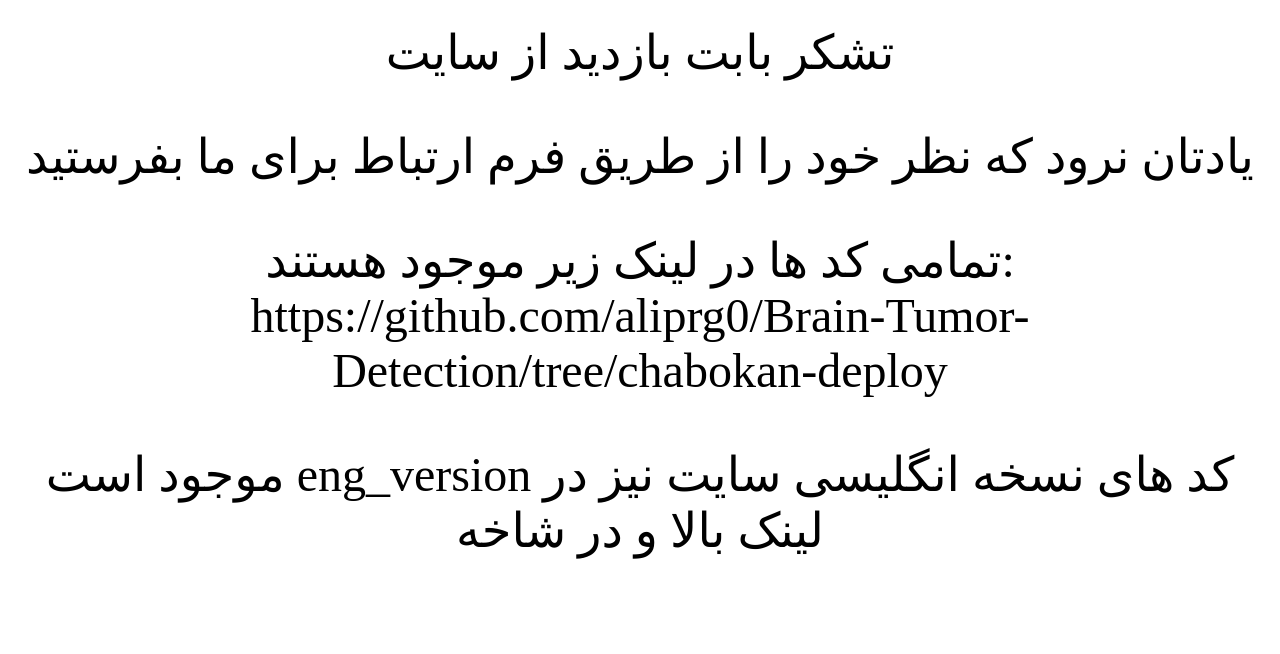
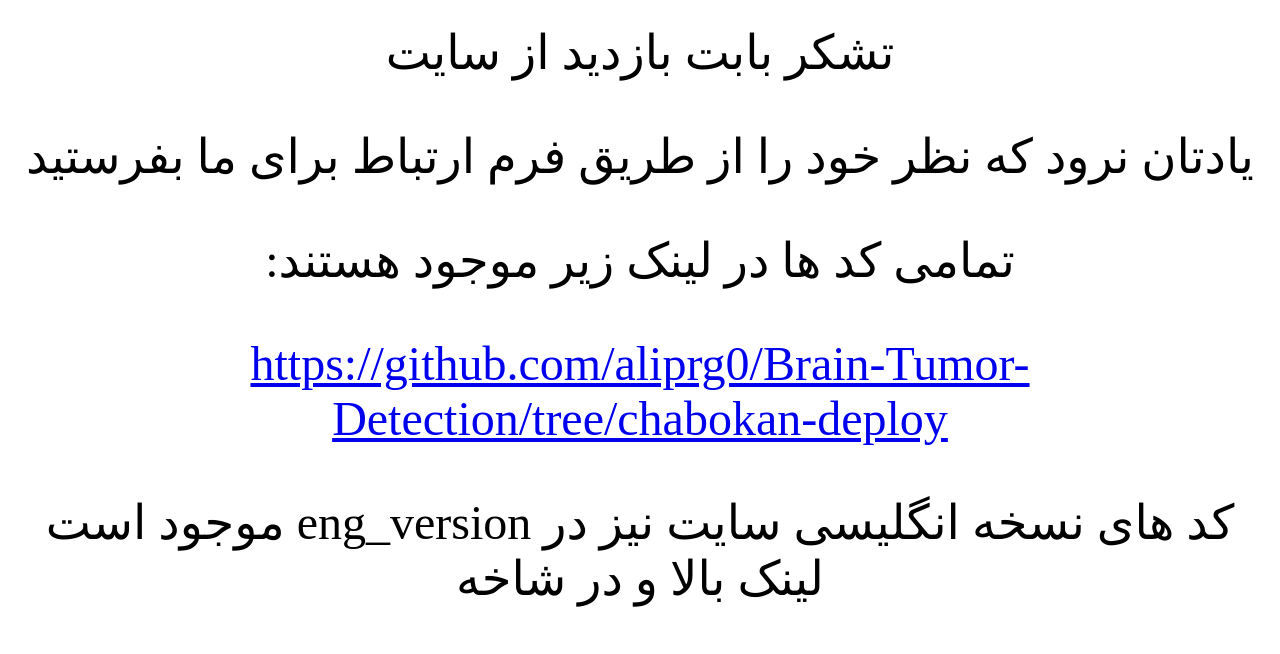
Before and after one commit to aliprg0/Brain-Tumor-Detection, a Flask app: page /info/ in a window 1280 px wide. Shown: the part 435-1089 px from the top of the page. Before the commit the page ends 994 px from the top, so only its background shows below. Run offline with Flask 2, Linux system fonts and the light colour scheme.

Commit message:
image resized - hyperlinks added

```diff
--- a/static/app.js
+++ b/static/app.js
@@ -21,7 +21,7 @@ function showPreview(event) {
     .then((response) => response.json())
     .then((data) => {
       var pricesection = document.getElementById("Predicted_Result");
-      pricesection.innerText = "Prediction : " + data["Result"];
+      pricesection.innerText = "نتیجه : " + data["Result"];
     })
 
     //if there's an error, you'll see it here
--- a/templates/index.html
+++ b/templates/index.html
@@ -27,9 +27,9 @@
     </ul>
     <!--you can donwload and use these pictures for making sure the AI is working-->
     <h3 class="text">اگر به پوشه عکس ها دسترسی ندارید میتوانید از این لینک گوگل درایو فایل ها را دانلود کرده و تست کنید
-       https://drive.google.com/drive/folders/1C_68ovwjlQ2rPdW_TwaUtPFPBauWKFvT?usp=sharing</h3>
-
-   <img src="{{ url_for('static', filename='picture.png') }}" alt="LOGO" width="600" height="600" class="mimg">
+       <a href="https://drive.google.com/drive/folders/1C_68ovwjlQ2rPdW_TwaUtPFPBauWKFvT?usp=sharing">https://drive.google.com/drive/folders/1C_68ovwjlQ2rPdW_TwaUtPFPBauWKFvT?usp=sharing</a>
+    </h3>
+   <img src="{{ url_for('static', filename='picture.png') }}" alt="LOGO" width="450" height="450" class="mimg">
 
     <!--the form that actually you upload pictures and see a preview of picture in it-->
     <div class="center">
--- a/templates/info.html
+++ b/templates/info.html
@@ -35,9 +35,10 @@
       <p>یادتان نرود که نظر خود را از طریق فرم ارتباط برای ما بفرستید</p>
       <!--you can find the full source here : s-->
       <p>
-        تمامی کد ها در لینک زیر موجود هستند:
-        https://github.com/aliprg0/Brain-Tumor-Detection/tree/chabokan-deploy
+        :تمامی کد ها در لینک زیر موجود هستند
       </p>
+       <a href="https://github.com/aliprg0/Brain-Tumor-Detection/tree/chabokan-deploy"> https://github.com/aliprg0/Brain-Tumor-Detection/tree/chabokan-deploy </a>
+
       <p>
          موجود است eng_version کد های نسخه انگلیسی سایت نیز در لینک بالا و در شاخه
       </p>
```
